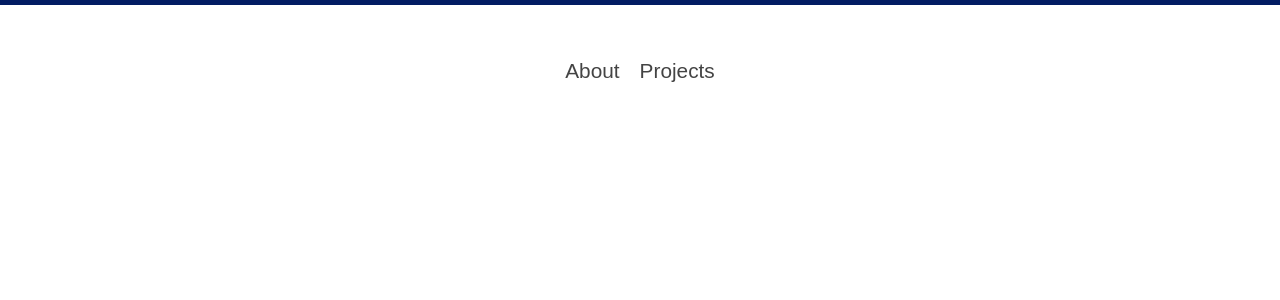
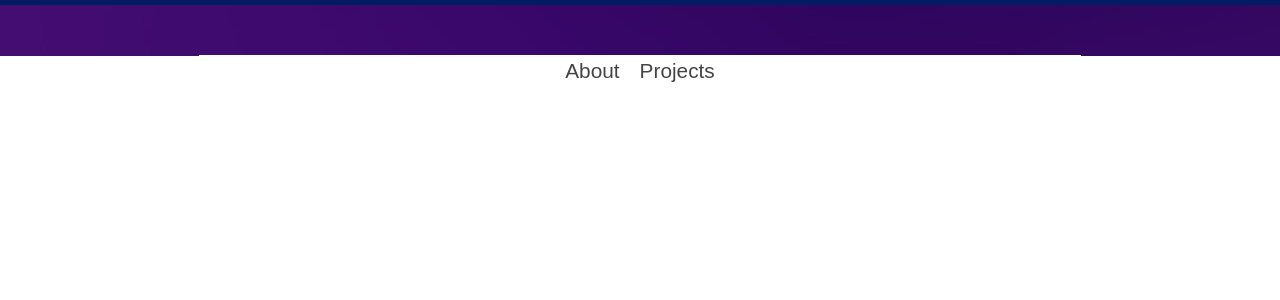
Before and after one commit to henriquenasc/henriquenasc, a React (Create React App) app: page / in a window 1280 px wide. Shown: the top 300 px of the page. Built offline with nearby package versions, Linux system fonts and the light colour scheme.

Commit message:
background styles

```diff
--- a/src/App.css
+++ b/src/App.css
@@ -2,6 +2,7 @@ body {
   font-family: "Rubik", sans-serif;
   padding: 10px;
   border-top: 5px solid #021c63;
+  background-image: url("./components/imgs/bg.jpg");
 }
 
 .container {
--- a/src/components/Main.js
+++ b/src/components/Main.js
@@ -3,7 +3,7 @@ import Footer from "./Footer";
 
 export default function Main() {
   return (
-    <div className="section">
+    <div className="container">
       <div className="description">
         <p className="text-header">
           Hi! My name is <span className="text-name">Henrique Nascimento</span>.
```
